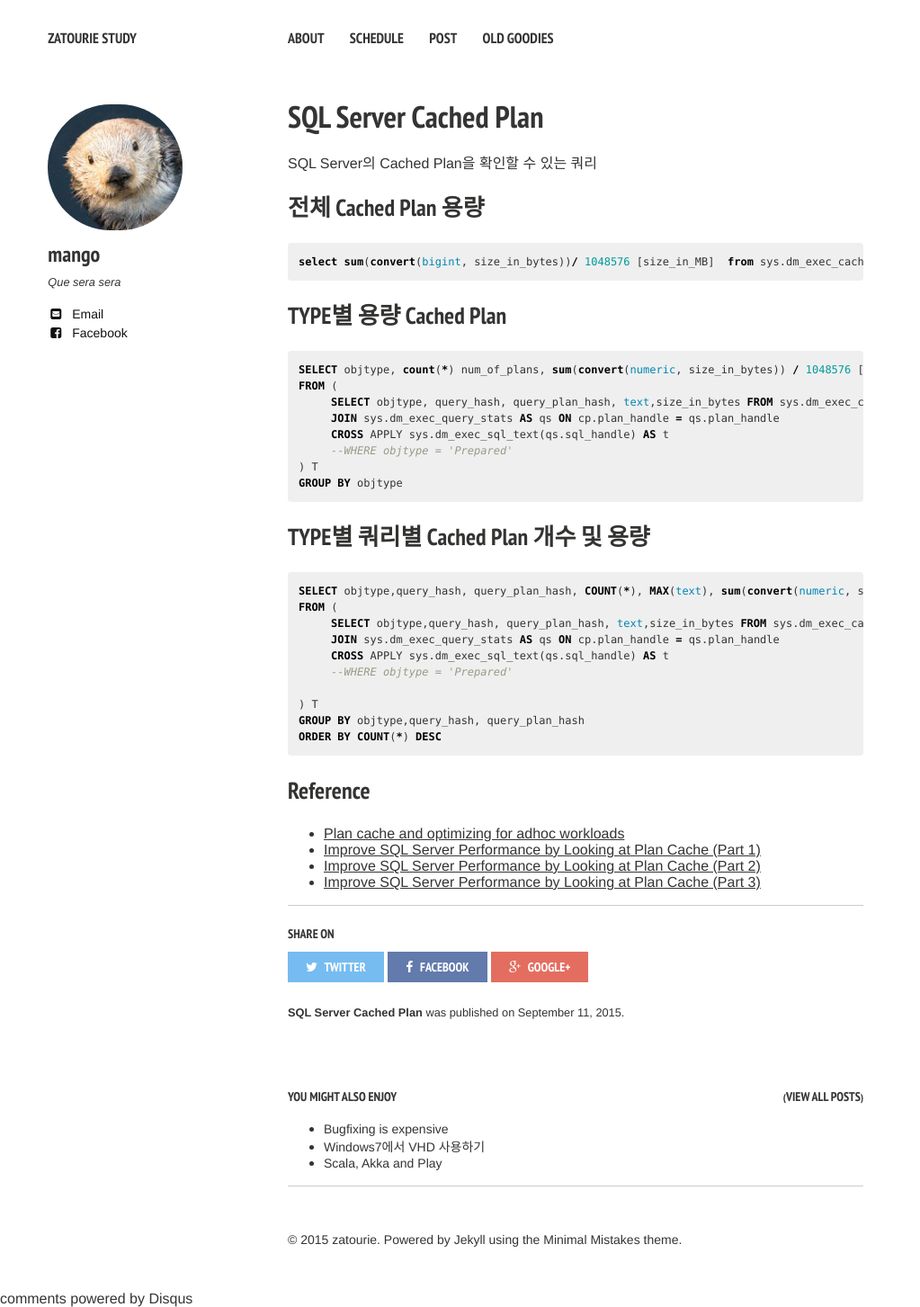
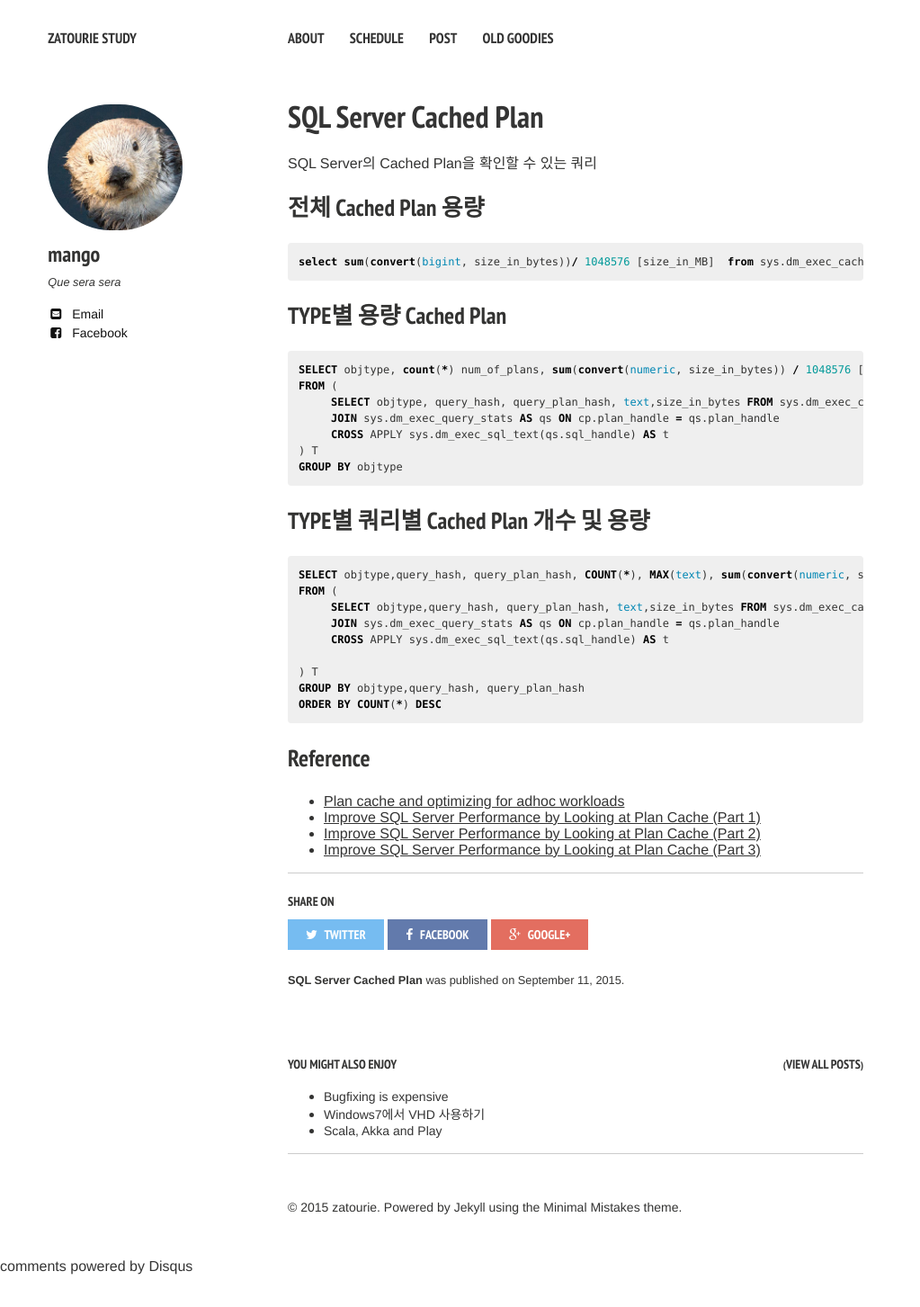
Before and after one commit to zatourie/zatourie.github.io, a Jekyll site: the page built from _posts/2015-09-11-sqlserver_cached_plan.md, in a window 1280 px wide. Shown: the whole page at 90% size, without its empty margins (0-1023 px from the left). Built offline with Jekyll 4.4.1, drawn with Linux system fonts in a browser that asks for light colours; nearby versions of some CDN libraries; comment, search, counter and statistics services are not loaded; after the commit the page ends 1417 px from its top, so only the background shows below that.

Commit message:
remove comments

```diff
--- a/_posts/2015-09-11-sqlserver_cached_plan.md
+++ b/_posts/2015-09-11-sqlserver_cached_plan.md
@@ -30,7 +30,6 @@ FROM (
      SELECT objtype, query_hash, query_plan_hash, text,size_in_bytes FROM sys.dm_exec_cached_plans AS cp
      JOIN sys.dm_exec_query_stats AS qs ON cp.plan_handle = qs.plan_handle
      CROSS APPLY sys.dm_exec_sql_text(qs.sql_handle) AS t
-     --WHERE objtype = 'Prepared'
 ) T
 GROUP BY objtype
 
@@ -45,7 +44,6 @@ FROM (
      SELECT objtype,query_hash, query_plan_hash, text,size_in_bytes FROM sys.dm_exec_cached_plans AS cp
      JOIN sys.dm_exec_query_stats AS qs ON cp.plan_handle = qs.plan_handle
      CROSS APPLY sys.dm_exec_sql_text(qs.sql_handle) AS t
-     --WHERE objtype = 'Prepared'
 
 ) T
 GROUP BY objtype,query_hash, query_plan_hash
```
